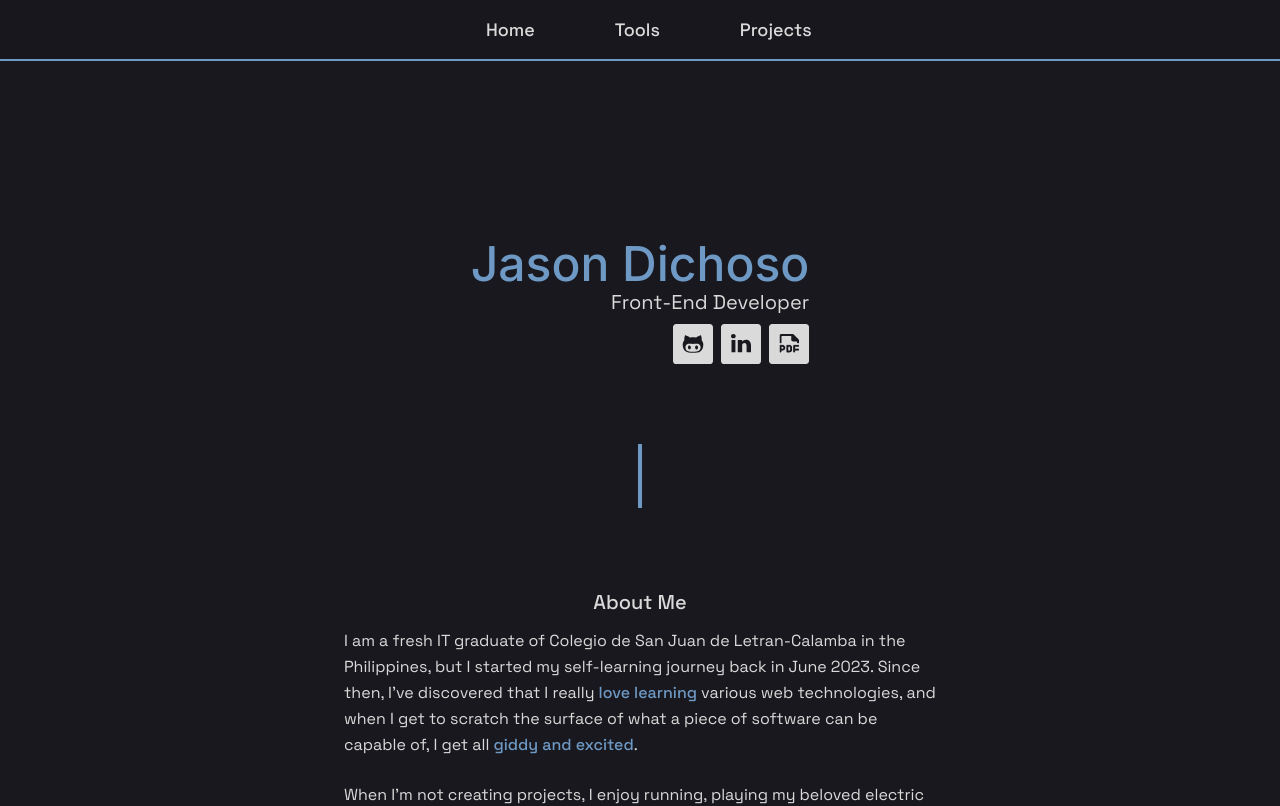
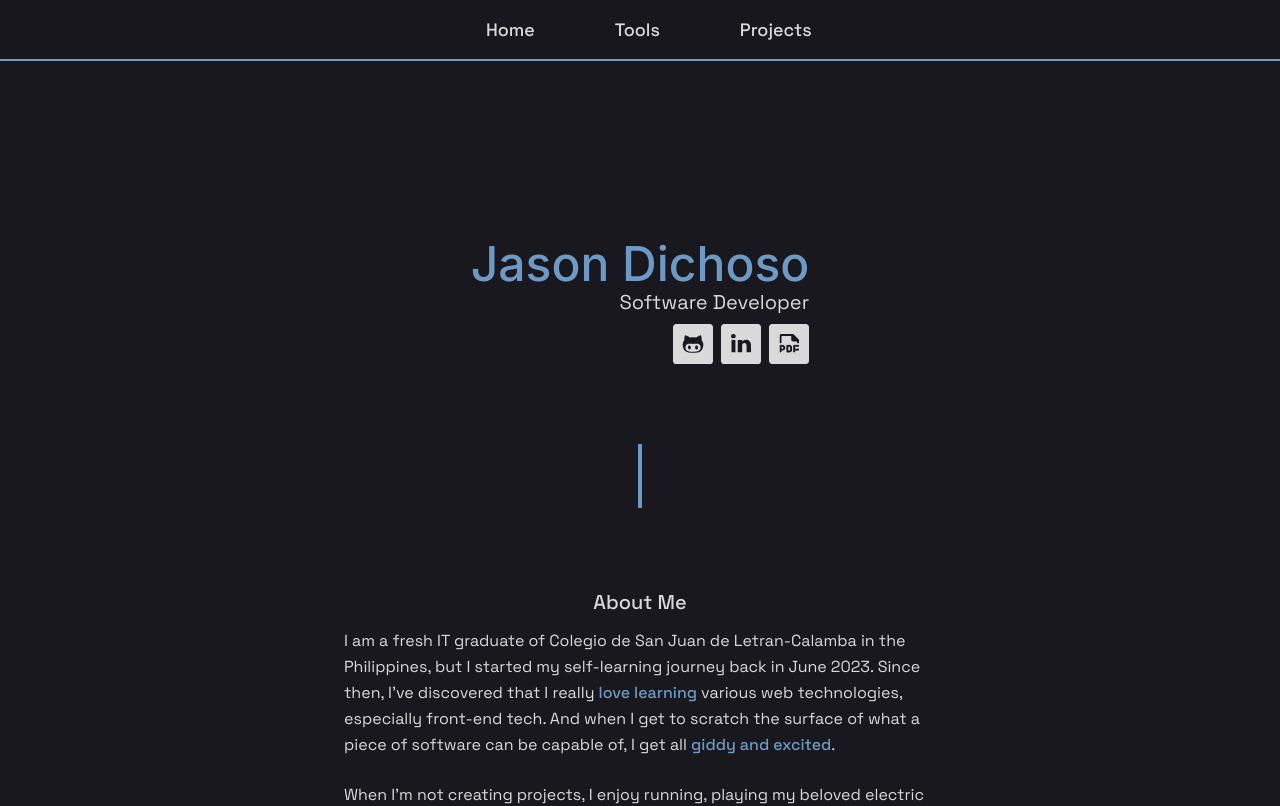
Before and after one commit to jdichh/portfolio-next, a Next.js app: page / in a window 1280 px wide. Shown: the top 806 px of the page. Built offline with nearby package versions, Linux system fonts and the light colour scheme.

Commit message:
updated hero sub-title and about section

```diff
--- a/src/components/about.tsx
+++ b/src/components/about.tsx
@@ -17,7 +17,7 @@ export default function About() {
         Philippines, but I started my self-learning journey back in June 2023.
         Since then, I've discovered that I really{" "}
         <span className="text-[#6E99C4] font-medium">love learning</span>{" "}
-        various web technologies, and when I get to scratch the surface of what
+        various web technologies, especially front-end tech. And when I get to scratch the surface of what
         a piece of software can be capable of, I get all{" "}
         <span className="text-[#6E99C4] font-medium">giddy and excited</span>.
       </p>
--- a/src/components/hero.tsx
+++ b/src/components/hero.tsx
@@ -17,7 +17,7 @@ export default function Hero() {
           animate={{ y: 0, opacity: 1 }}
         >
           <h1 className={`${inter.className} font-medium text-[#6E99C4] text-4xl sm:text-5xl`}>Jason Dichoso</h1>
-          <h2 className="text-md sm:text-xl">Front-End Developer</h2>
+          <h2 className="text-md sm:text-xl">Software Developer</h2>
         </motion.div>
         <motion.div
           className="flex gap-2 mt-2"
```
Also changed, not shown: 1 other file (tests, documents, lock files or other folders).
